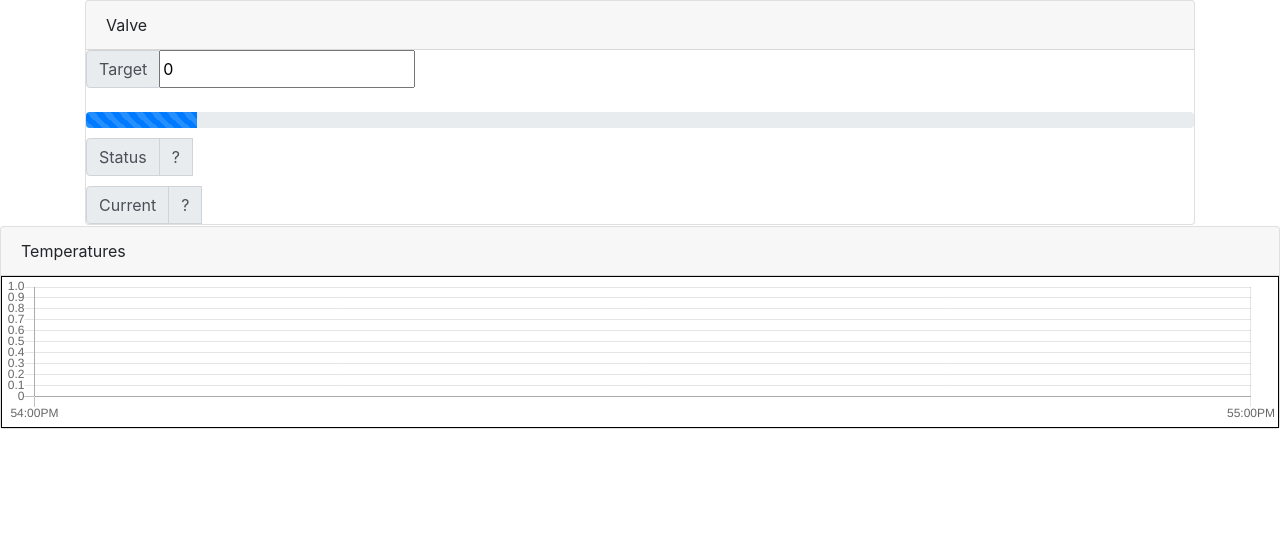
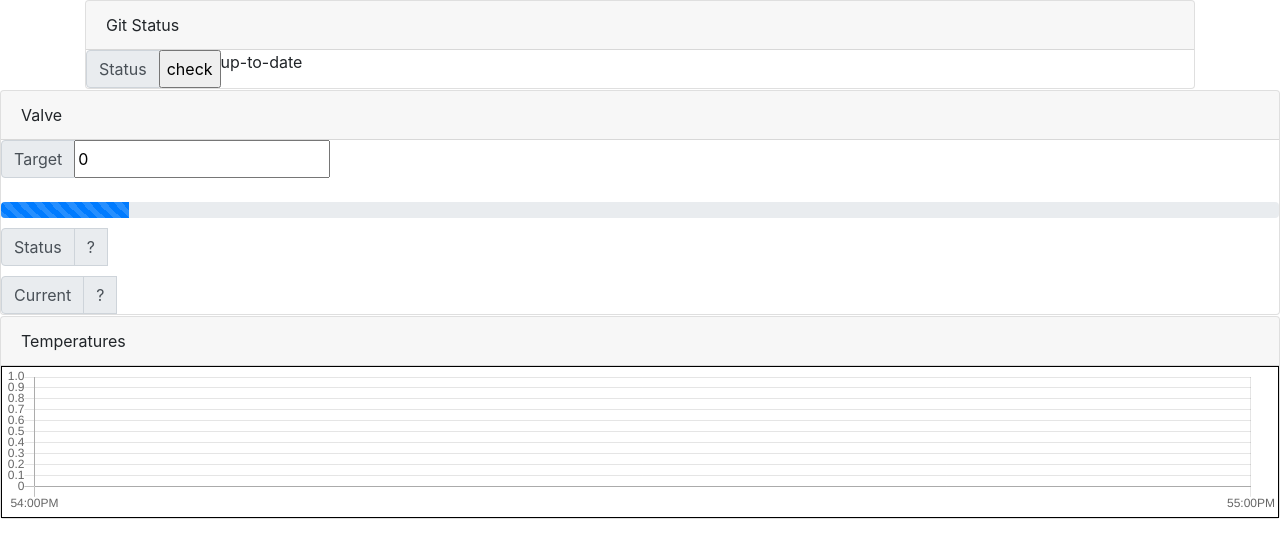
Before and after one commit to joram/distillery, a Flask app: page / in a window 1280 px wide. Shown: the top 558 px of the page. Run offline with Flask 2, Linux system fonts and the light colour scheme; data that the repository does not hold is empty; some libraries are stand-ins or nearby versions.

Commit message:
check git status, and update if needed

```diff
--- a/server.py
+++ b/server.py
@@ -65,9 +65,9 @@
 
 @app.route('/api/git/update')
 def git_update():
-    print(_exec_sh("git pull origin/master"))
-    print(_exec_sh("pip install -r requirements.txt"))
-    return True
+    _exec_sh("git pull origin master")
+    _exec_sh("pip install -r requirements.txt")
+    return str(True)
 
 
 @app.route('/api/temperatures')
@@ -87,7 +87,8 @@
         # ts = TemperatureStore(pin=0, sleep=2, calibrations=calibrations)
         # ts.start()
         # temperatureStores.append(ts)
-        valves["input"] = Valve()
+        # valves["input"] = Valve()
+        pass
     app.run(
       debug=True,
       host='0.0.0.0',
--- /dev/null
+++ b/templates/git_status.html
@@ -0,0 +1,37 @@
+<script type="text/javascript">
+
+    function git_status(resp){
+        if(resp==="True"){
+            $("#git-uptodate").show();
+            $("#git-outofdate").hide();
+        } else {
+            $("#git-uptodate").hide();
+            $("#git-outofdate").show();
+        }
+    }
+
+    function git_update(){
+        $.ajax({url: "/api/git/status", success: git_status});
+    }
+
+	$(document).ready(function(){
+        $("#git-check-button").on("click", function(){
+            $.ajax({url: "/api/git/status", success: git_status});
+        });
+        $("#git-update-button").on("click", function(){
+            $.ajax({url: "/api/git/update", success: git_update});
+        });
+	});
+</script>
+
+<div class="input-group">
+    <div class="input-group-prepend">
+        <span class="input-group-text">Status</span>
+    </div>
+    <input id="git-check-button" class="valve" type="button" value="check"/>
+    <div id="git-uptodate">up-to-date</div>
+    <div id="git-outofdate" style="display:None;">
+        out-of-date
+        <input id="git-update-button" class="valve" type="button" value="update"/>
+    </div>
+</div>
--- a/templates/index.html
+++ b/templates/index.html
@@ -17,7 +17,18 @@
   <div class="container">
 
     <div class="row">
+      <div class="col">
+        <div class="card">
+          <div class="card-header">Git Status</div>
+            {% include 'git_status.html' %}
+          </div>
+        </div>
+      </div>
+      <div class="col">
+      </div>
+    </div>
 
+    <div class="row">
       <div class="col">
         <div class="card">
           <div class="card-header">Valve</div>
@@ -25,12 +36,11 @@
           </div>
         </div>
       </div>
+      <div class="col">
+      </div>
+    </div>
 
-      <div class="col"></div>
-
-    </div>
     <div class="row">
-
       <div class="col">
         <div class="card">
           <div class="card-header">Temperatures</div>
```
